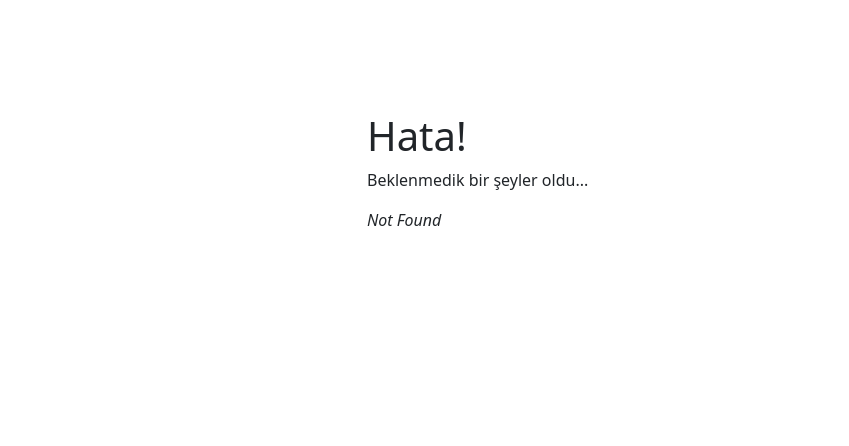
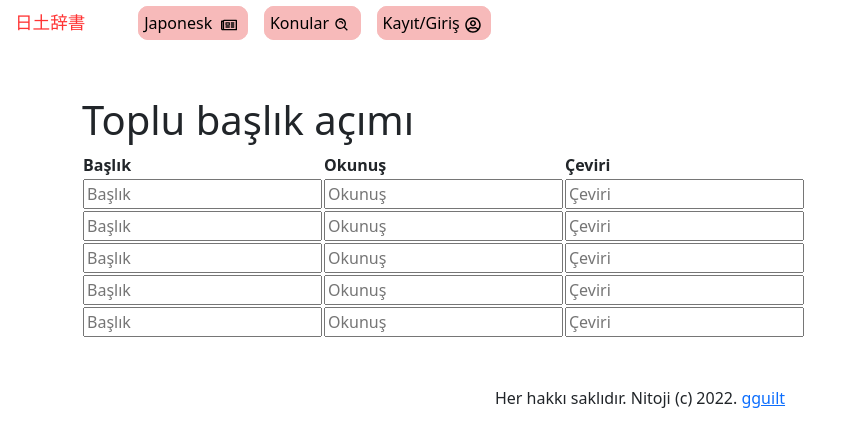
Before and after one commit to naphteine/nitoji, a React (Create React App) app: page /toplu in a window 1280 px wide. Before the commit this address had no page. Shown: the top 446 px of the page, without its empty margins (0-849 px from the left). Built offline with nearby package versions, Linux system fonts and the light colour scheme; no server answers; a web font is replaced by a local one.

Commit message:
Added MultipleCaptions

```diff
--- /dev/null
+++ b/src/components/MultipleCaptions.js
@@ -0,0 +1,93 @@
+import React from "react";
+
+const MultipleCaptions = () => {
+  return (
+    <>
+      <h1>Toplu başlık açımı</h1>
+
+      <table>
+        <thead>
+          <tr>
+            <th>Başlık</th>
+            <th>Okunuş</th>
+            <th>Çeviri</th>
+          </tr>
+        </thead>
+
+        <tbody>
+          <tr>
+            <th>
+              <input placeholder="Başlık" />
+            </th>
+
+            <th>
+              <input placeholder="Okunuş" />
+            </th>
+
+            <th>
+              <input placeholder="Çeviri" />
+            </th>
+          </tr>
+
+          <tr>
+            <th>
+              <input placeholder="Başlık" />
+            </th>
+
+            <th>
+              <input placeholder="Okunuş" />
+            </th>
+
+            <th>
+              <input placeholder="Çeviri" />
+            </th>
+          </tr>
+
+          <tr>
+            <th>
+              <input placeholder="Başlık" />
+            </th>
+
+            <th>
+              <input placeholder="Okunuş" />
+            </th>
+
+            <th>
+              <input placeholder="Çeviri" />
+            </th>
+          </tr>
+
+          <tr>
+            <th>
+              <input placeholder="Başlık" />
+            </th>
+
+            <th>
+              <input placeholder="Okunuş" />
+            </th>
+
+            <th>
+              <input placeholder="Çeviri" />
+            </th>
+          </tr>
+
+          <tr>
+            <th>
+              <input placeholder="Başlık" />
+            </th>
+
+            <th>
+              <input placeholder="Okunuş" />
+            </th>
+
+            <th>
+              <input placeholder="Çeviri" />
+            </th>
+          </tr>
+        </tbody>
+      </table>
+    </>
+  );
+};
+
+export default MultipleCaptions;
--- a/src/index.js
+++ b/src/index.js
@@ -13,6 +13,7 @@ import Caption from "./components/Caption";
 import OneGenre from "./components/OneGenre";
 import Profile from "./components/Profile";
 import UserProfile from "./components/UserProfile";
+import MultipleCaptions from "./components/MultipleCaptions";
 import "bootstrap/dist/css/bootstrap.css";
 
 const router = createBrowserRouter([
@@ -37,6 +38,10 @@ const router = createBrowserRouter([
       {
         path: "/yeni",
         element: <EditCaption />,
+      },
+      {
+	path: "/toplu",
+	element: <MultipleCaptions />,
       },
       {
         path: "/mod/dict/:id",
```
